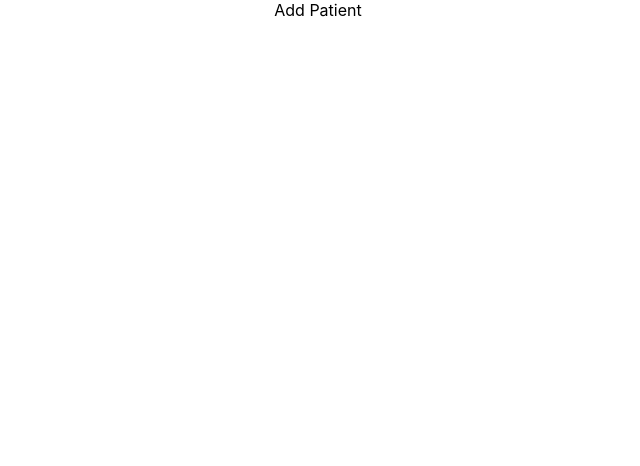
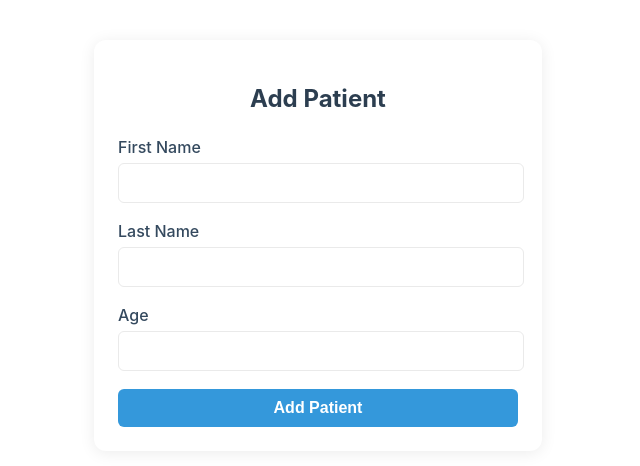
Before and after one commit to rs-quyhp/github-copilot-tutorial, a React (Create React App) app in the folder clinicals-app/: page /add-patient in a window 1280 px wide. Shown: the top 466 px of the page, without its empty margins (322-962 px from the left). Built offline with nearby package versions, Linux system fonts and the light colour scheme.

Commit message:
43. implement add patient component

```diff
--- a/clinicals-app/package.json
+++ b/clinicals-app/package.json
@@ -10,6 +10,7 @@
     "axios": "^1.12.2",
     "react": "^19.1.1",
     "react-dom": "^19.1.1",
+    "react-icons": "^5.5.0",
     "react-router-dom": "^7.9.3",
     "react-scripts": "5.0.1",
     "react-toastify": "^11.0.5",
--- /dev/null
+++ b/clinicals-app/src/components/AddPatient.css
@@ -0,0 +1,59 @@
+.add-patient-container {
+  max-width: 400px;
+  margin: 40px auto;
+  padding: 24px;
+  background: #fff;
+  border-radius: 12px;
+  box-shadow: 0 2px 16px rgba(0, 0, 0, 0.08);
+}
+
+.add-patient-container h2 {
+  text-align: center;
+  margin-bottom: 24px;
+  color: #2c3e50;
+}
+
+.add-patient-form {
+  display: flex;
+  flex-direction: column;
+  gap: 18px;
+}
+
+.add-patient-form input {
+  margin-top: 6px;
+  border: 1px solid #eaeaea;
+  border-radius: 6px;
+  font-size: 1rem;
+  width: 100%;
+  height: 36px;
+}
+
+.add-patient-form button {
+  background: #3498db;
+  color: #fff;
+  border: none;
+  border-radius: 6px;
+  padding: 10px 0;
+  font-size: 1rem;
+  font-weight: 600;
+  cursor: pointer;
+  transition: background 0.2s;
+}
+
+.add-patient-form button:disabled {
+  background: #b2d6f5;
+  cursor: not-allowed;
+}
+
+.form-error {
+  color: #e74c3c;
+  text-align: center;
+  margin-bottom: 8px;
+}
+.add-patient-form label {
+  display: flex;
+  flex-direction: column;
+  font-weight: 500;
+  color: #34495e;
+  align-items: flex-start; /* Add this line */
+}
--- a/clinicals-app/src/components/AddPatient.js
+++ b/clinicals-app/src/components/AddPatient.js
@@ -1,5 +1,74 @@
+import axios from "axios";
+import { useState } from "react";
+import { useNavigate } from "react-router-dom";
+import "./AddPatient.css";
+
 function AddPatient() {
-  return <div>Add Patient</div>;
+  const [form, setForm] = useState({ firstName: "", lastName: "", age: "" });
+  const [error, setError] = useState("");
+  const [loading, setLoading] = useState(false);
+  const navigate = useNavigate();
+
+  const handleChange = (e) => {
+    setForm({ ...form, [e.target.name]: e.target.value });
+  };
+
+  const handleSubmit = async (e) => {
+    e.preventDefault();
+    setLoading(true);
+    setError("");
+    try {
+      await axios.post("http://localhost:8000/api/patients", form);
+      navigate("/");
+    } catch (err) {
+      setError("Failed to add patient.");
+    } finally {
+      setLoading(false);
+    }
+  };
+
+  return (
+    <div className="add-patient-container">
+      <h2>Add Patient</h2>
+      <form className="add-patient-form" onSubmit={handleSubmit}>
+        <label>
+          First Name
+          <input
+            type="text"
+            name="firstName"
+            value={form.firstName}
+            onChange={handleChange}
+            required
+          />
+        </label>
+        <label>
+          Last Name
+          <input
+            type="text"
+            name="lastName"
+            value={form.lastName}
+            onChange={handleChange}
+            required
+          />
+        </label>
+        <label>
+          Age
+          <input
+            type="number"
+            name="age"
+            value={form.age}
+            onChange={handleChange}
+            min="0"
+            required
+          />
+        </label>
+        {error && <div className="form-error">{error}</div>}
+        <button type="submit" disabled={loading}>
+          {loading ? "Adding..." : "Add Patient"}
+        </button>
+      </form>
+    </div>
+  );
 }
 
 export default AddPatient;
--- a/clinicals-app/src/components/Home.css
+++ b/clinicals-app/src/components/Home.css
@@ -40,3 +40,25 @@
 .patient-table tr:last-child td {
   border-bottom: none;
 }
+.table-header {
+  display: flex;
+  justify-content: space-between;
+  align-items: center;
+  margin-bottom: 16px;
+}
+.add-patient-btn {
+  background: #3498db;
+  color: #fff;
+  border: none;
+  border-radius: 20%;
+  width: 40px;
+  height: 40px;
+  display: flex;
+  align-items: center;
+  justify-content: center;
+  cursor: pointer;
+  transition: background 0.2s;
+}
+.add-patient-btn:hover {
+  background: #217dbb;
+}
--- a/clinicals-app/src/components/Home.js
+++ b/clinicals-app/src/components/Home.js
@@ -1,12 +1,13 @@
 import axios from "axios";
 import { useEffect, useState } from "react";
+import { FaUserPlus } from "react-icons/fa";
+import { useNavigate } from "react-router-dom";
 import "./Home.css";
-
 function Home() {
   const [patients, setPatients] = useState([]);
   const [loading, setLoading] = useState(true);
   const [error, setError] = useState("");
-
+  const navigate = useNavigate();
   useEffect(() => {
     axios
       .get("http://localhost:8000/api/patients") // Replace with your API endpoint
@@ -27,6 +28,16 @@ function Home() {
   return (
     <div className="patient-table-container">
       <h2>Patient Details</h2>
+      <div className="table-header">
+        <h2>Patient Details</h2>
+        <button
+          className="add-patient-btn"
+          title="Add Patient"
+          onClick={() => navigate("/add-patient")}
+        >
+          <FaUserPlus size={20} />
+        </button>
+      </div>
       <table className="patient-table">
         <thead>
           <tr>
```
Also changed, not shown: 1 other file (tests, documents, lock files or other folders).
